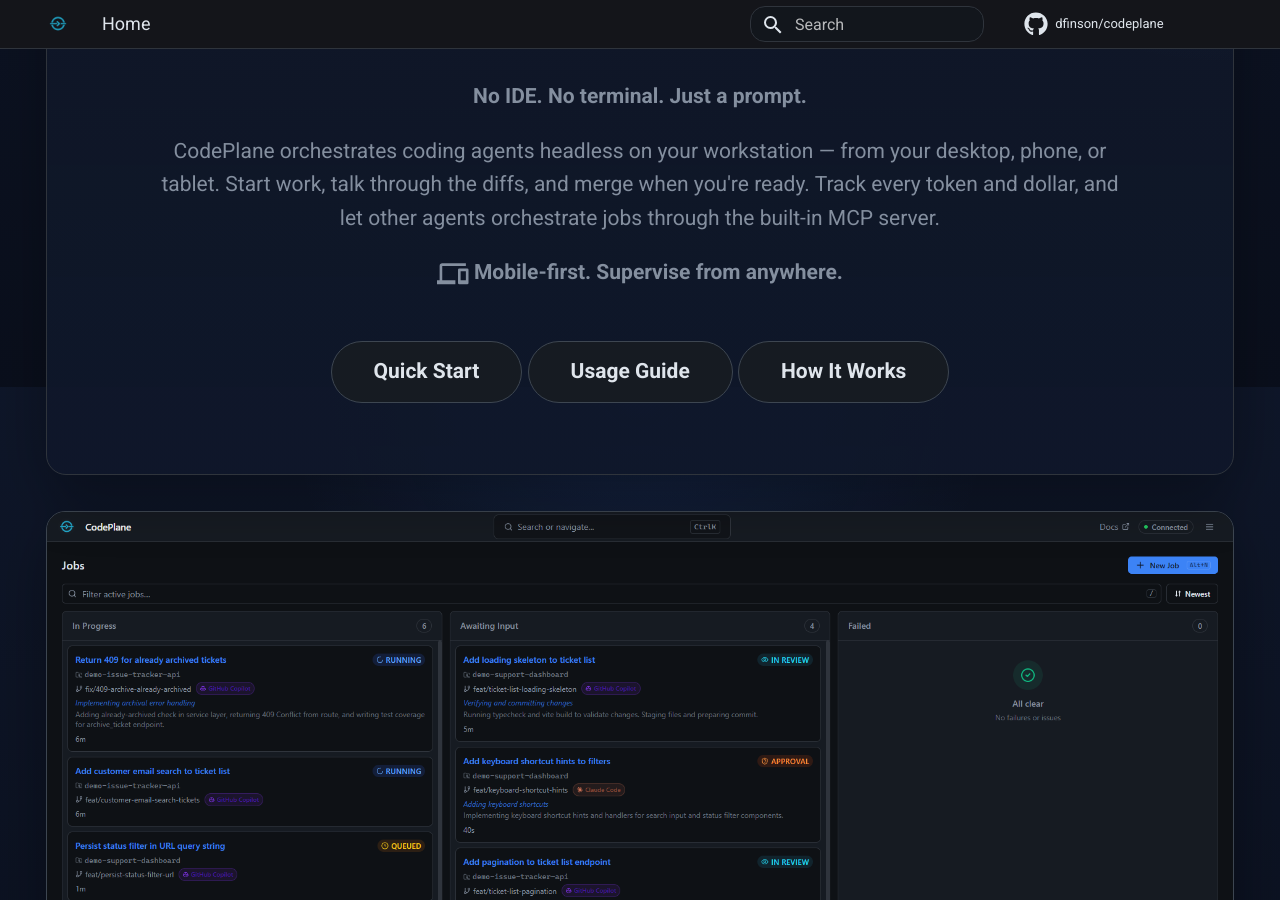
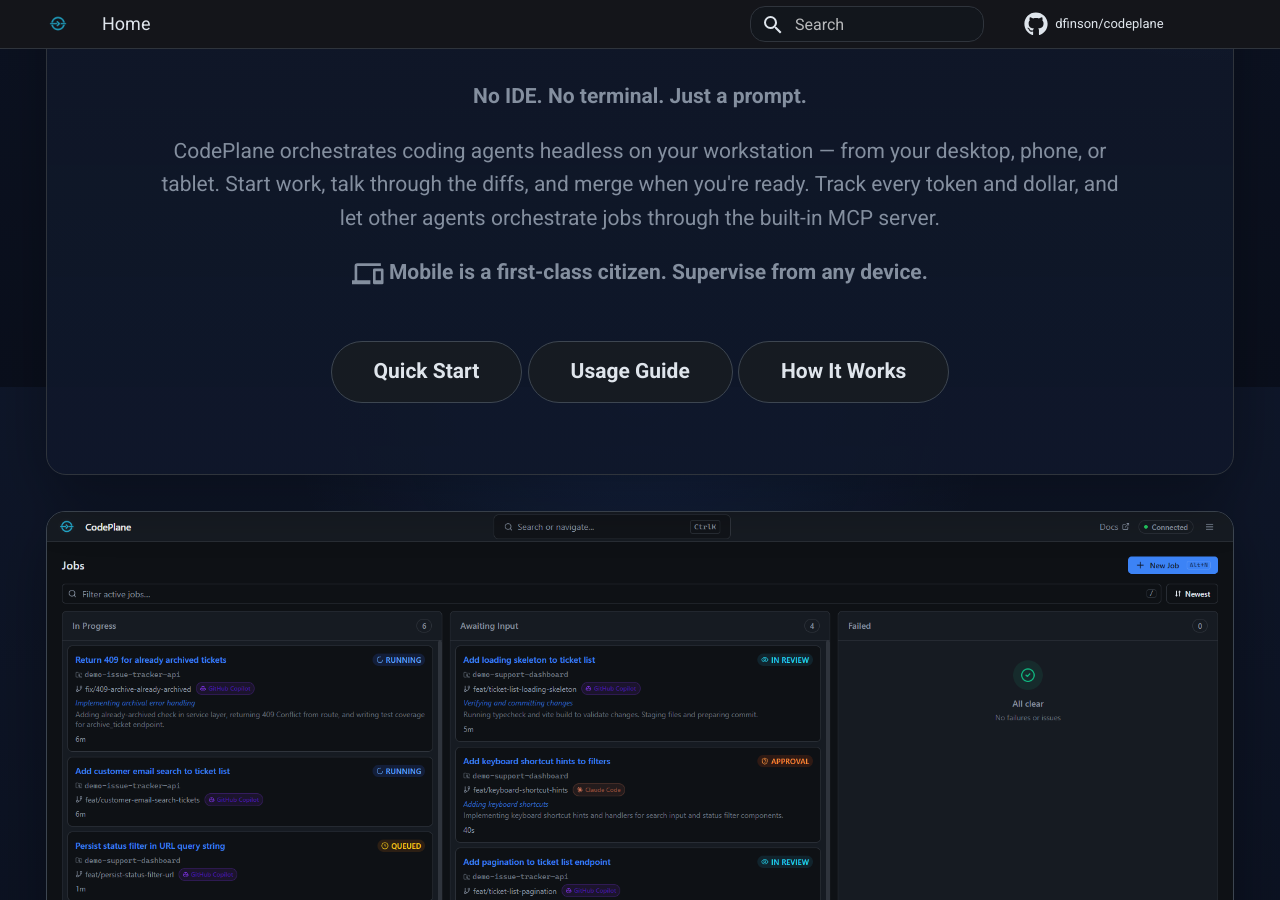
Before and after one commit to dfinson/agent-tower, an MkDocs documentation site: the page built from docs/index.md, in a window 1280 px wide and 900 px high, scrolled down 513 px. Built offline with MkDocs 1.6.1 and Material for MkDocs 9.7.7, drawn with Linux system fonts in a browser that asks for light colours; comment, search, counter and statistics services are not loaded.

Commit message:
docs: mobile as first-class citizen, not mobile-first

```diff
--- a/docs/index.md
+++ b/docs/index.md
@@ -18,7 +18,7 @@
 
 CodePlane orchestrates coding agents headless on your workstation — from your desktop, phone, or tablet. Start work, talk through the diffs, and merge when you're ready. Track every token and dollar, and let other agents orchestrate jobs through the built-in MCP server.
 
-:material-cellphone-link:{ .lg .middle } **Mobile-first. Supervise from anywhere.**
+:material-cellphone-link:{ .lg .middle } **Mobile is a first-class citizen. Supervise from any device.**
 
 <div class="hero-actions" markdown>
 [Quick Start](quick-start.md){ .md-button }
```
